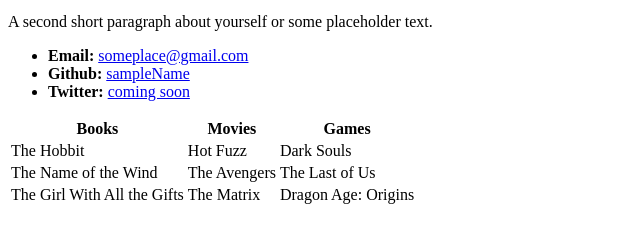
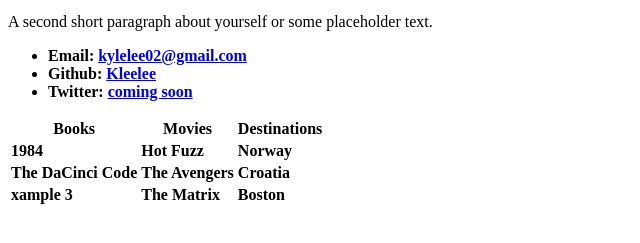
Before and after one commit to kleelee/kleelee.github.io, a plain HTML site: page index.html in a window 1280 px wide. Shown: the part 421-664 px from the top of the page, without its empty margins (0-640 px from the left). Drawn offline with Linux system fonts and the light colour scheme.

Commit message:
second commit

```diff
--- a/test.html
+++ b/index.html
@@ -15,8 +15,8 @@
   <p>A second short paragraph about yourself or some placeholder text.</p>
 
   <ul>
-    <li><strong>Email:</strong> <a href="#">someplace@gmail.com</a></li>
-    <li><strong>Github:</strong> <a href="#">sampleName</a></li>
+    <li><strong>Email:</strsong> <a href="#">kylelee02@gmail.com</a></li>
+    <li><strong>Github:</strong> <a href="#">Kleelee</a></li>
     <li><strong>Twitter:</strong> <a href="#">coming soon</a></li>
   </ul>
 
@@ -24,22 +24,22 @@
     <tr>
       <th>Books</th>
       <th>Movies</th>
-      <th>Games</th>
+      <th>Destinations</th>
     </tr>
     <tr>
-      <td>The Hobbit</td>
+      <td>1984</td>
       <td>Hot Fuzz</td>
-      <td>Dark Souls</td>
+      <td>Norway</td>
     </tr>
     <tr>
-      <td>The Name of the Wind</td>
+      <td>The DaCinci Code</td>
       <td>The Avengers</td>
-      <td>The Last of Us</td>
+      <td>Croatia</td>
     </tr>
     <tr>
-      <td>The Girl With All the Gifts</td>
+      <td>xample 3</td>
       <td>The Matrix</td>
-      <td>Dragon Age: Origins</td>
+      <td>Boston</td>
     </tr>
   </table>
 
```
